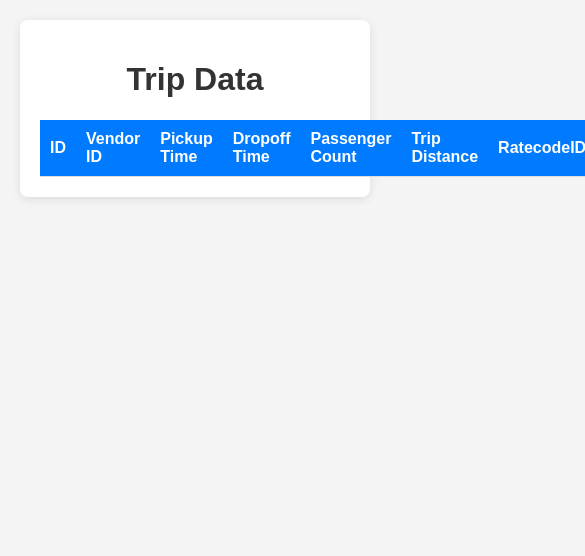
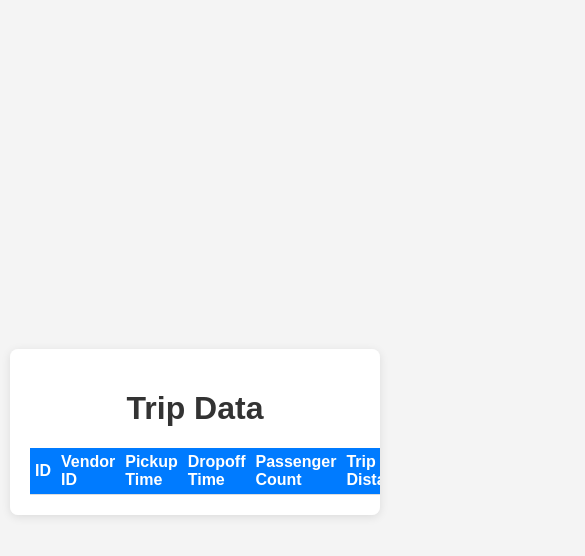
Before and after one commit to AravandiSreenija/trip_records, a website: page public/index.html in a window 390 px wide. Shown: the top 556 px of the page, 585 px wide, since content can reach past the window. Drawn offline with Linux system fonts and the light colour scheme; no server answers.

Commit message:
Update style.css

```diff
--- a/public/style.css
+++ b/public/style.css
@@ -5,15 +5,22 @@ body {
     background-color: #f4f4f4;
     margin: 0;
     padding: 20px;
+    display: flex;
+    justify-content: center;
+    align-items: center;
+    height: 100vh;
+    overflow: auto;
 }
 
 .container {
-    max-width: 800px;
+    width: 100%;
+    max-width: 1200px;
     margin: auto;
     background: #fff;
     padding: 20px;
     border-radius: 8px;
     box-shadow: 0 2px 10px rgba(0, 0, 0, 0.1);
+    overflow-x: auto;
 }
 
 h1 {
@@ -41,3 +48,13 @@ th {
 tr:hover {
     background-color: #f1f1f1;
 }
+
+@media (max-width: 600px) {
+    body {
+        padding: 10px;
+    }
+
+    th, td {
+        padding: 5px;
+    }
+}
```
